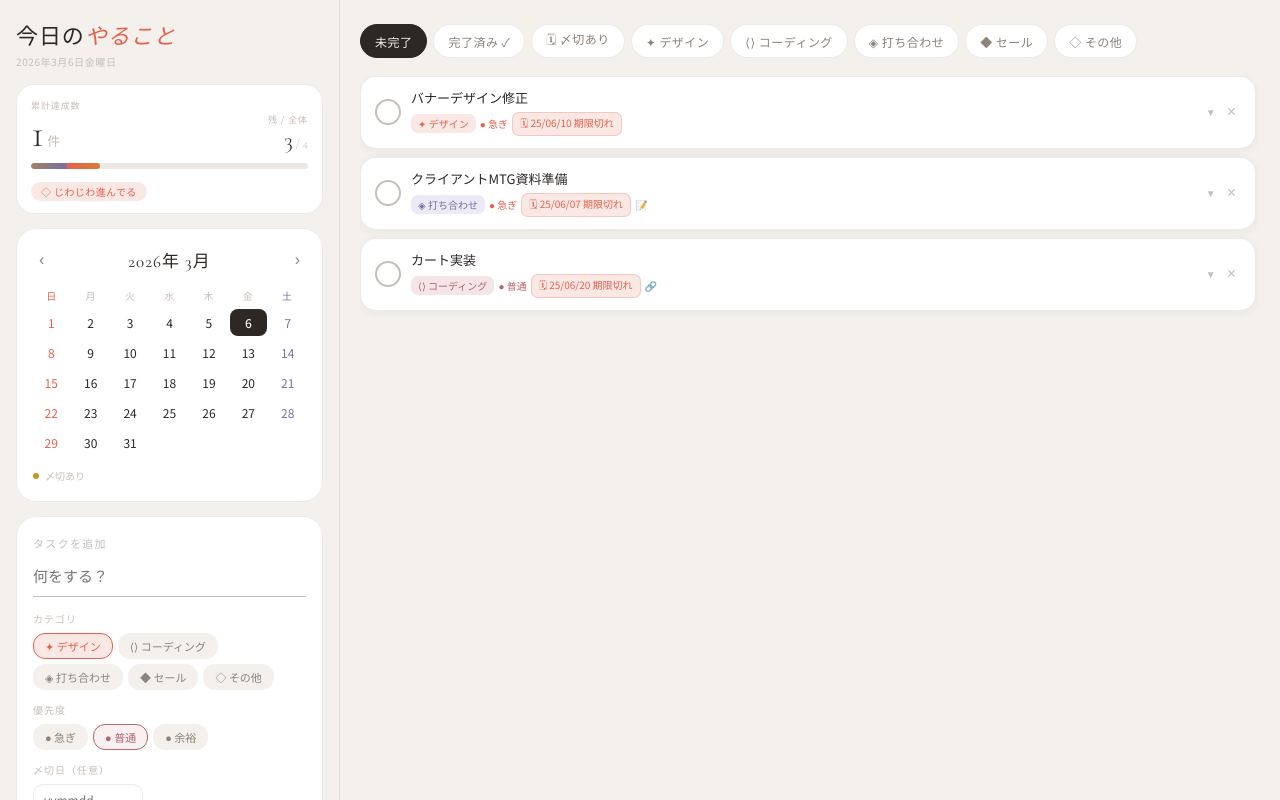
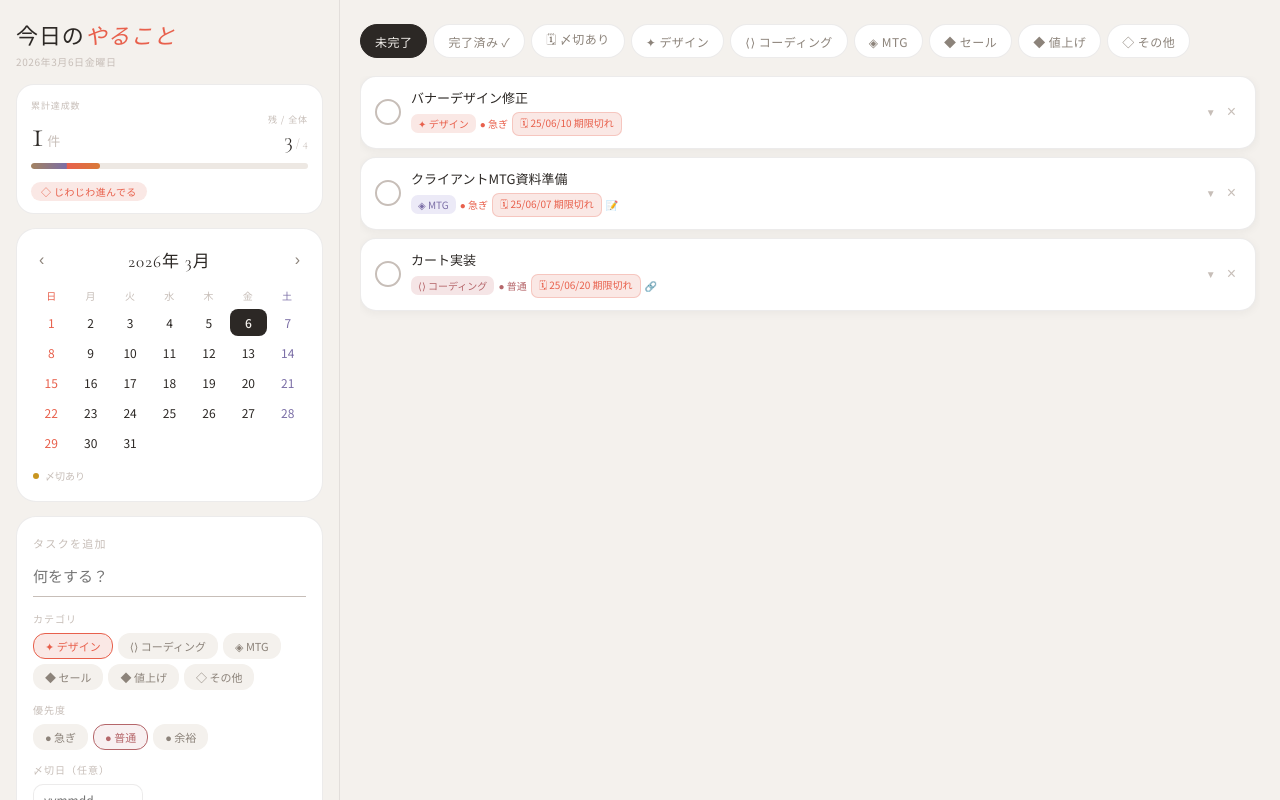
Before and after one commit to mariu-jpg/laughing-octo-system, a React (Vite) app: page / in a window 1280 px wide. Built offline with nearby package versions, Linux system fonts and the light colour scheme.

Commit message:
Add files via upload

```diff
--- a/src/App.jsx
+++ b/src/App.jsx
@@ -24,8 +24,9 @@ const P = {
 const CATEGORIES = [
   { id:"design",  label:"デザイン",    emoji:"✦",  color:P.fiesta,   bg:P.fiestaBg  },
   { id:"coding",  label:"コーディング", emoji:"⟨⟩", color:P.dusty,    bg:P.dustyBg   },
-  { id:"meeting", label:"打ち合わせ",   emoji:"◈",  color:P.lavender, bg:P.lavBg     },
+  { id:"meeting", label:"MTG",   emoji:"◈",  color:P.lavender, bg:P.lavBg     },
   { id:"sales",   label:"セール",       emoji:"◆",  color:P.saffron,  bg:P.saffronBg },
+  { id:"sales",   label:"値上げ",       emoji:"◆",  color:P.saffron,  bg:P.saffronBg },
   { id:"other",   label:"その他",       emoji:"◇",  color:P.sage,     bg:P.sageBg    },
 ];
 
```
